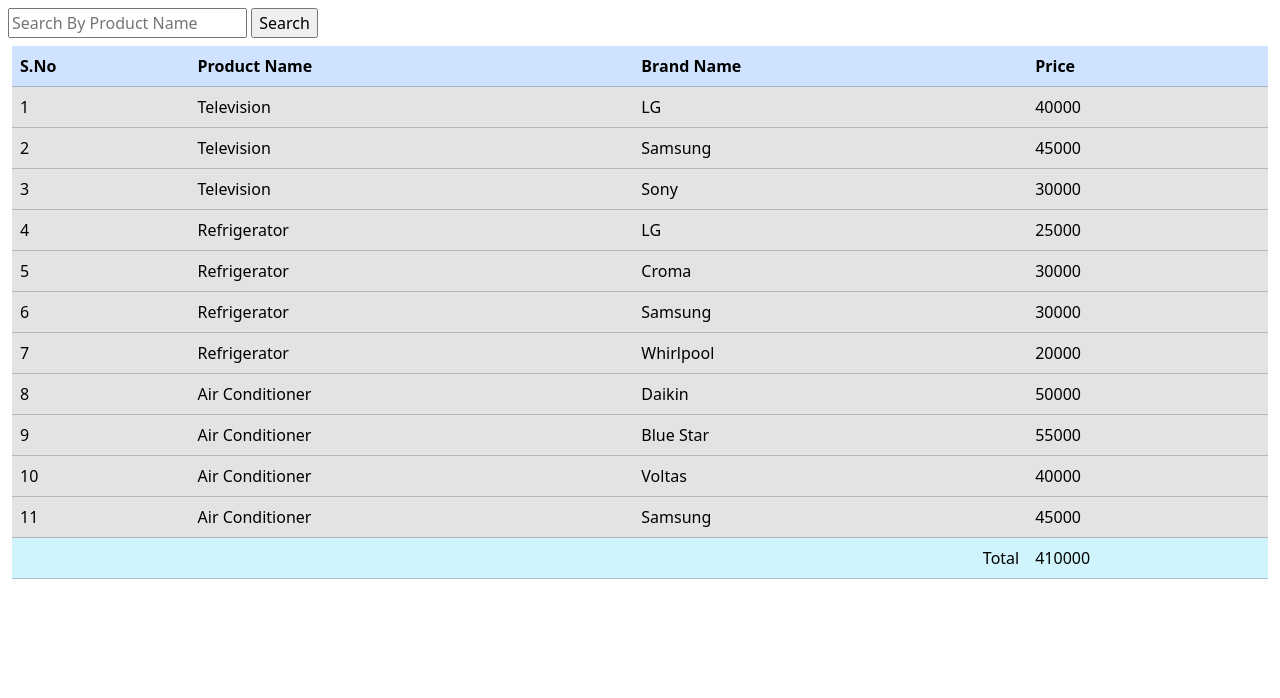
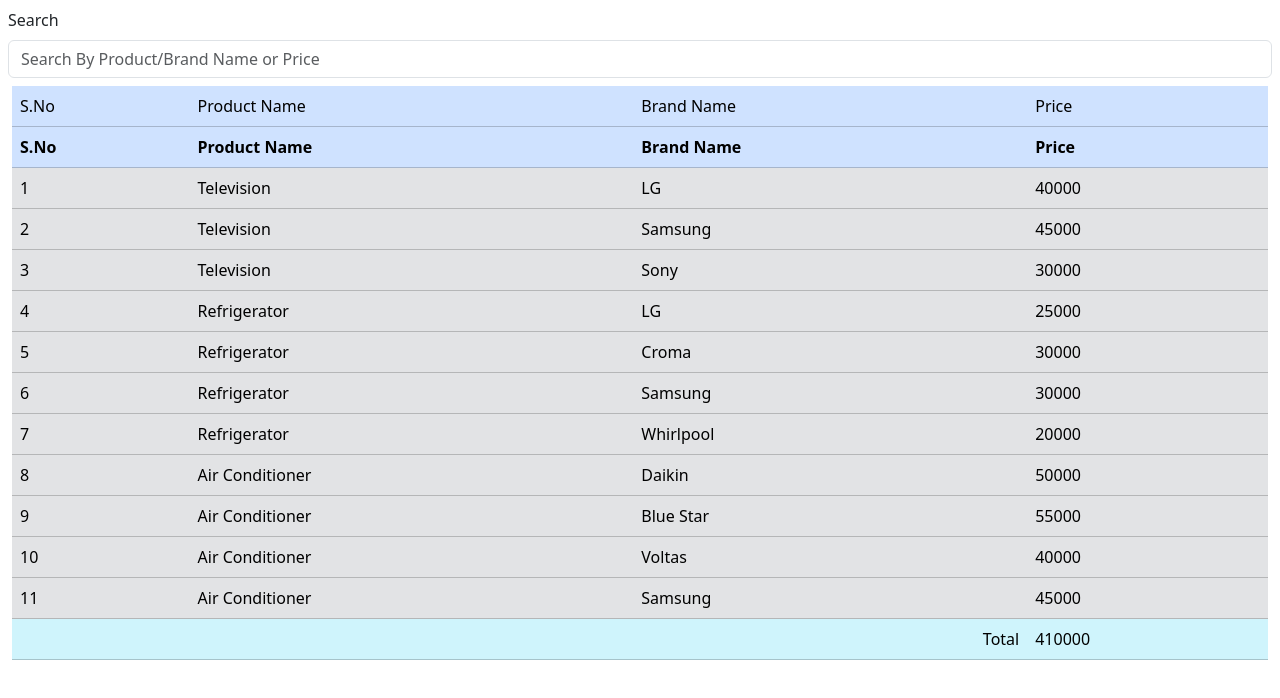
Before and after one commit to Soundharya2024/product-details, a plain HTML site: page index.html in a window 1280 px wide. Drawn offline with nearby package versions, Linux system fonts and the light colour scheme.

Commit message:
Dynamic searchbar and thead elements

```diff
--- a/index.html
+++ b/index.html
@@ -11,11 +11,21 @@
 </head>
 <body>
     <div id="table-search" class="p-2">
-        <input type="text" name="search-bar" id="search-bar" placeholder="Search By Product Name">
-        <input type="button" id="search-btn" value="Search">
+        <label for="search-bar" class="form-label">Search</label>
+        <input type="text" name="search-bar" id="search-bar" class="form-control" placeholder="Search By Product/Brand Name or Price">
     </div>
     <div id="table-container" class="container-fluid">
-        <table id="pdt-table" class="table">
+        <table id="pdt-table" class="table table-responsive">
+            <thead>
+                <!--The contents of thead is mostly constant so need not generate dynamically-->
+                <tr class="table-primary">
+                    <td>S.No</td>
+                    <td>Product Name</td>
+                    <td>Brand Name</td>
+                    <td>Price</td>
+                </tr>
+            </thead>
+            <tbody></tbody>
         </table>
     </div>
     <script src="https://cdn.jsdelivr.net/npm/bootstrap@5.3.3/dist/js/bootstrap.min.js" integrity="sha384-0pUGZvbkm6XF6gxjEnlmuGrJXVbNuzT9qBBavbLwCsOGabYfZo0T0to5eqruptLy" crossorigin="anonymous"></script>
```
